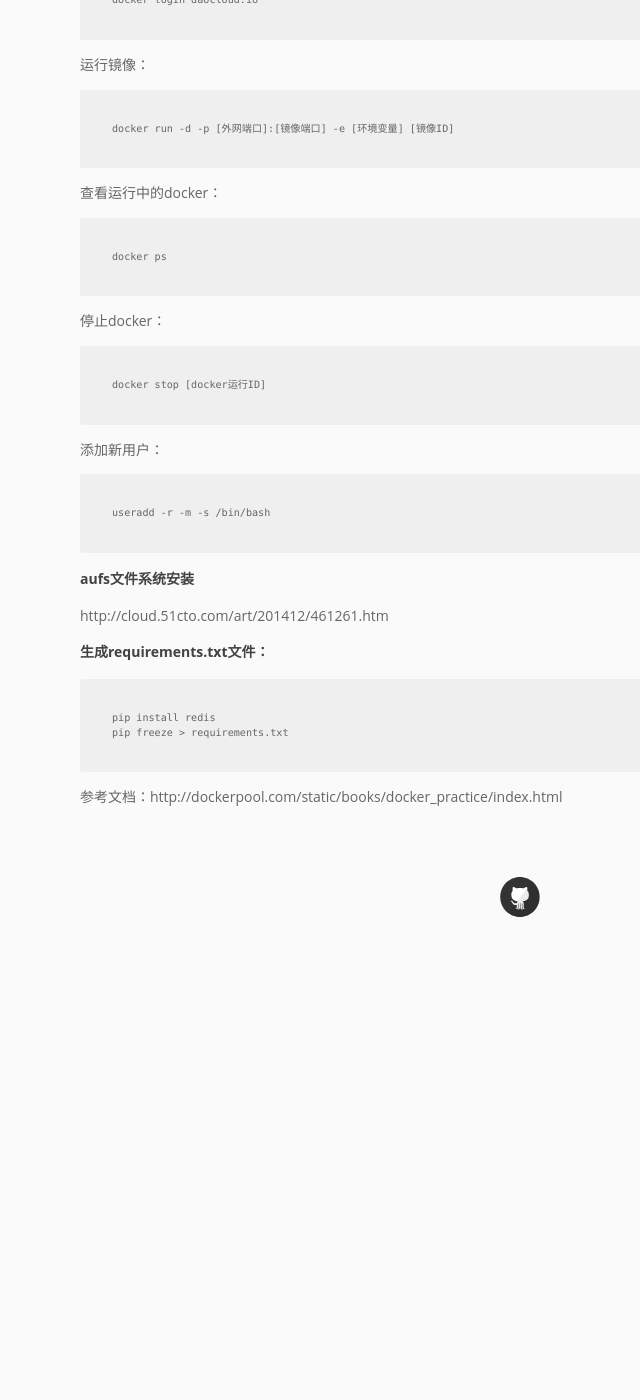
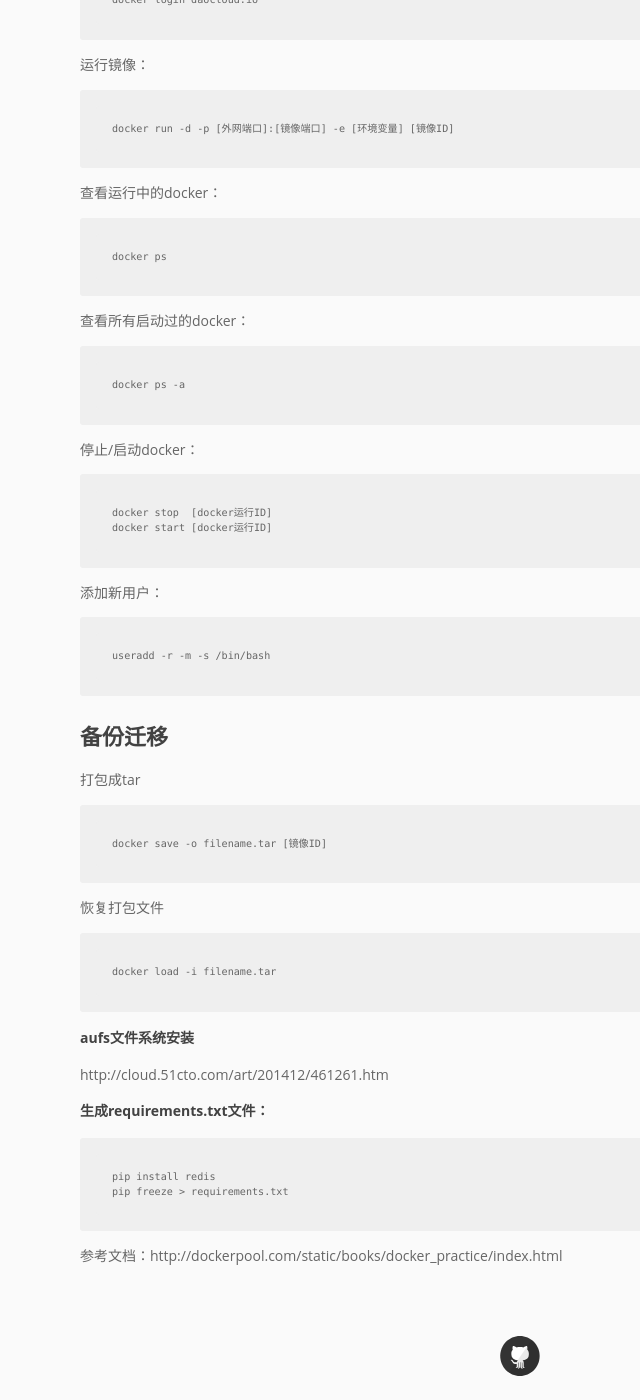
Before and after one commit to pingmalu/pingmalu.github.io, a Jekyll site: the page built from _posts/2015-12-02-Docker日常笔记.md, in a window 1280 px wide and 1400 px high, scrolled down 1033 px. Shown: the whole window, without its empty margins (120-760 px from the left). Built offline with Jekyll 4.4.1, drawn with Linux system fonts in a browser that asks for light colours; nearby versions of some CDN libraries; before the commit the page ends 1975 px from its top, so only the background shows below that.

Commit message:
'update'

```diff
--- a/_posts/2015-12-02-Docker日常笔记.md
+++ b/_posts/2015-12-02-Docker日常笔记.md
@@ -37,14 +37,29 @@ title: Docker日常笔记
 
 	docker ps
 
-停止docker：
+查看所有启动过的docker：
 
-	docker stop [docker运行ID]
+	docker ps -a
 
+停止/启动docker：
+
+	docker stop  [docker运行ID]
+	docker start [docker运行ID]
 
 添加新用户：
 
 	useradd -r -m -s /bin/bash
+
+# 备份迁移
+
+打包成tar
+
+	docker save -o filename.tar [镜像ID]
+
+恢复打包文件
+
+	docker load -i filename.tar
+
 
 ### aufs文件系统安装 ###
 
```
